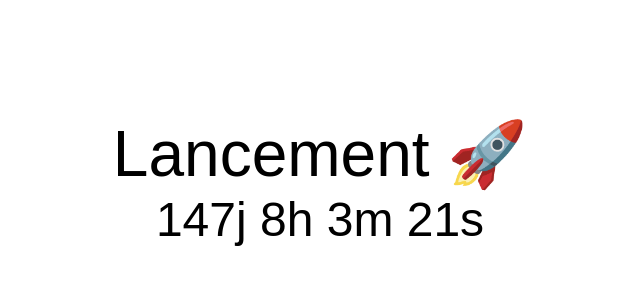
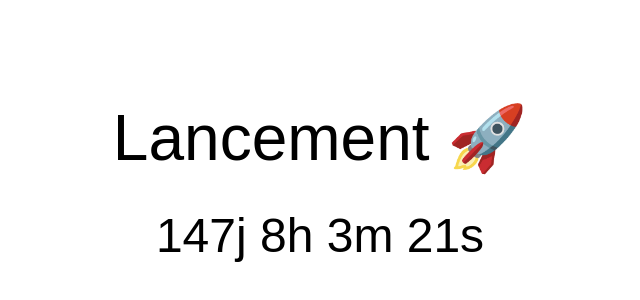
Before and after one commit to clickvan/my-countdown-page, a plain HTML site: page index.html in a window 1280 px wide. Shown: the part 218-518 px from the top of the page, without its empty margins (320-960 px from the left). Drawn offline with Linux system fonts and the light colour scheme.

Commit message:
Update index.html

```diff
--- a/index.html
+++ b/index.html
@@ -21,6 +21,7 @@
         }
         .larger-text {
             font-size: 4em;
+            margin-bottom: 0.5em; /* Ajouter une marge inférieure pour l'espace */
         }
     </style>
 </head>
```
